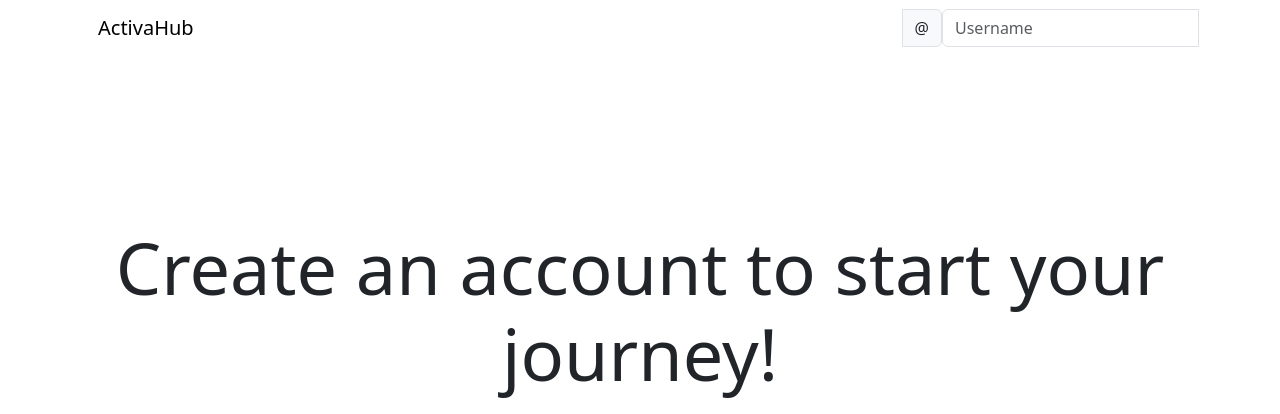
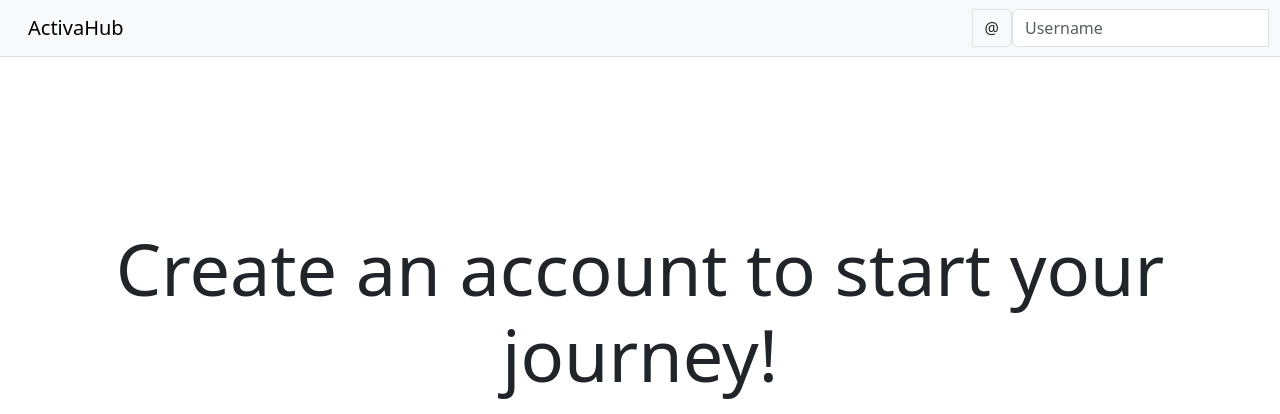
Before and after one commit to aaron-wearne/diss-2024, a Django app: page / in a window 1280 px wide. Shown: the top 414 px of the page. Run offline with Django 4.2, Linux system fonts and the light colour scheme; some libraries are stand-ins or nearby versions.

Commit message:
Navbar changes as a design choice

```diff
--- a/Project/landing/templates/landing/navbar.html
+++ b/Project/landing/templates/landing/navbar.html
@@ -1,5 +1,5 @@
-<div class="container gx-0">
-  <nav class="navbar navbar-expand-lg navbar-light">
+<div class="container-fluid gx-0">
+  <nav class="navbar navbar-expand-lg navbar-light bg-light border-bottom">
     <div class="container-fluid">
       <a class="navbar-brand"
         {% if user.is_authenticated %}
@@ -30,7 +30,7 @@
               <a class="nav-link dropdown-toggle text-dark" data-bs-toggle="dropdown" href="#" role="button" aria-expanded="false">
                 <i class="fas fa-user"></i>
               </a>
-              <ul class="dropdown-menu dropdown-menu-end">
+              <ul class="dropdown-menu dropdown-menu-end" style="right: 0; left: auto;">
                 <li><a class="dropdown-item" href="{% url 'profile' user.profile.pk %}">Profile</a></li>
                 <li><a class="dropdown-item" href="{% url 'account_logout' %}">Sign Out</a></li>
               </ul>
```
